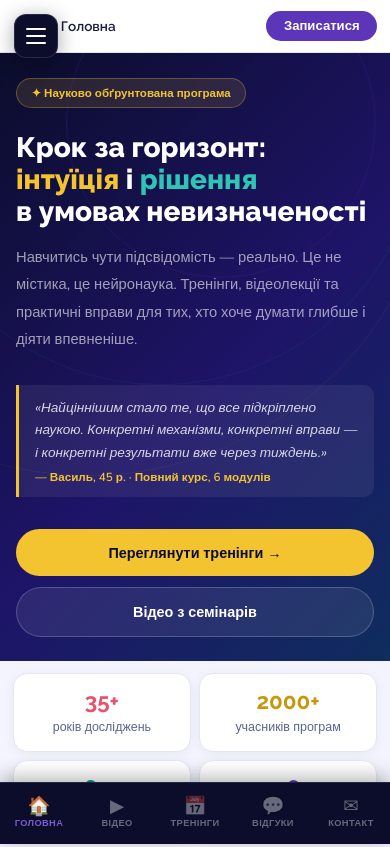
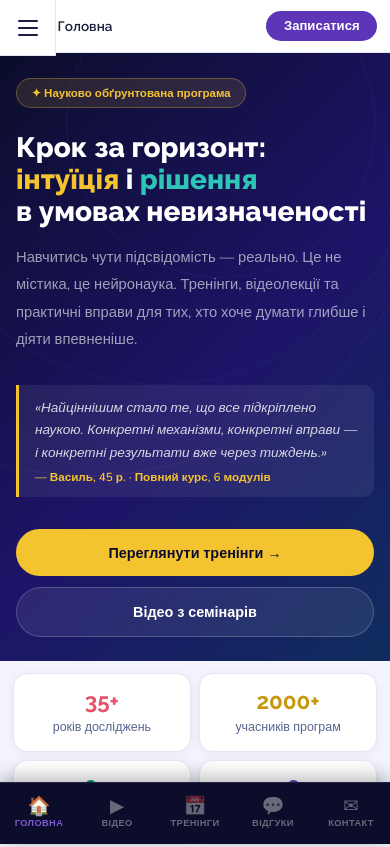
Before and after one commit to svetivausa/krok-za-horyzont, a plain HTML site: page index.html in a window 390 px wide. Shown: the top 847 px of the page. Drawn offline with nearby package versions, Linux system fonts and the light colour scheme.

Commit message:
mobile: гамбургер вбудований в топбар — білий фон, темні лінії, без тіні
Co-Authored-By: Claude Sonnet 4.6 <noreply@anthropic.com>

```diff
--- a/index.html
+++ b/index.html
@@ -109,31 +109,30 @@ a { text-decoration: none; color: inherit; }
 /* Mobile toggle */
 .sidebar-toggle {
   display: none;
-  position: fixed; top: .9rem; left: .9rem; z-index: 401;
-  width: 44px; height: 44px; border-radius: 12px;
-  background: var(--deep);
-  border: 1px solid rgba(255,255,255,0.12);
+  position: fixed; top: 0; left: 0; z-index: 401;
+  width: 56px; height: 56px;
+  background: #fff;
+  border: none; border-right: 1px solid var(--border); border-bottom: 1px solid var(--border);
   cursor: pointer;
   align-items: center; justify-content: center;
   flex-direction: column; gap: 5px;
-  box-shadow: 0 4px 20px rgba(0,0,0,0.35);
   transition: background 0.2s;
   -webkit-tap-highlight-color: transparent;
 }
-.sidebar-toggle:active { background: var(--violet); }
+.sidebar-toggle:active { background: var(--soft); }
 
 /* Три лінії гамбургера */
 .sidebar-toggle .bar {
   display: block;
   width: 20px; height: 2px;
-  background: #fff; border-radius: 2px;
-  transition: transform 0.3s ease, opacity 0.3s ease, width 0.3s ease;
+  background: var(--text); border-radius: 2px;
+  transition: transform 0.3s ease, opacity 0.2s ease;
   transform-origin: center;
 }
 
 /* Трансформація в ✕ коли сайдбар відкрито */
 .sidebar-toggle.is-open .bar:nth-child(1) { transform: translateY(7px) rotate(45deg); }
-.sidebar-toggle.is-open .bar:nth-child(2) { opacity: 0; transform: scaleX(0); }
+.sidebar-toggle.is-open .bar:nth-child(2) { opacity: 0; }
 .sidebar-toggle.is-open .bar:nth-child(3) { transform: translateY(-7px) rotate(-45deg); }
 
 /* Overlay */
@@ -820,7 +819,7 @@ a { text-decoration: none; color: inherit; }
   .main-wrap { margin-left:0; padding-bottom:62px; }
 
   /* Topbar */
-  .topbar { padding:.75rem 1rem .75rem 4rem; }
+  .topbar { padding:.75rem 1rem .75rem 3.6rem; }
   .topbar-title { font-size:.85rem; }
   .topbar-actions .btn-outline { display:none; }
 
@@ -870,7 +869,7 @@ a { text-decoration: none; color: inherit; }
   .hero-block { padding:1.6rem 1rem 1.5rem; }
   .hero-h1 { font-size:1.75rem; }
   .hero-desc { font-size:.92rem; }
-  .topbar { padding:.7rem .8rem .7rem 3.8rem; }
+  .topbar { padding:.7rem .8rem .7rem 3.6rem; }
   .stats-strip { padding:.8rem; gap:.5rem; }
   .stat-item { padding:1rem .8rem; }
   .stat-num { font-size:1.4rem; }
```
